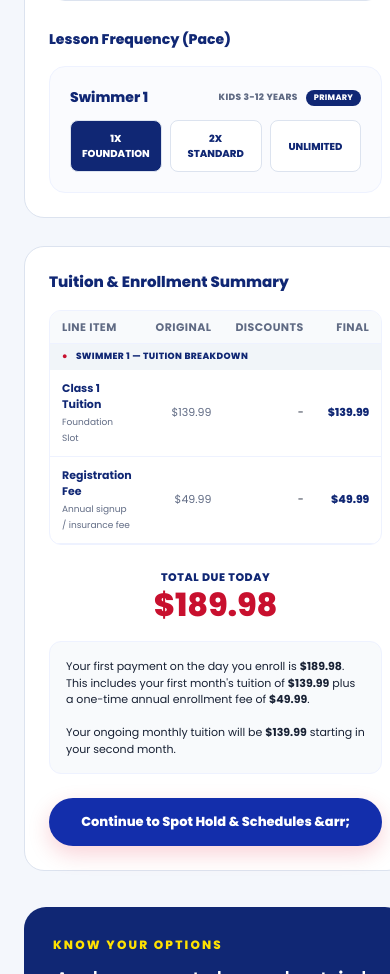
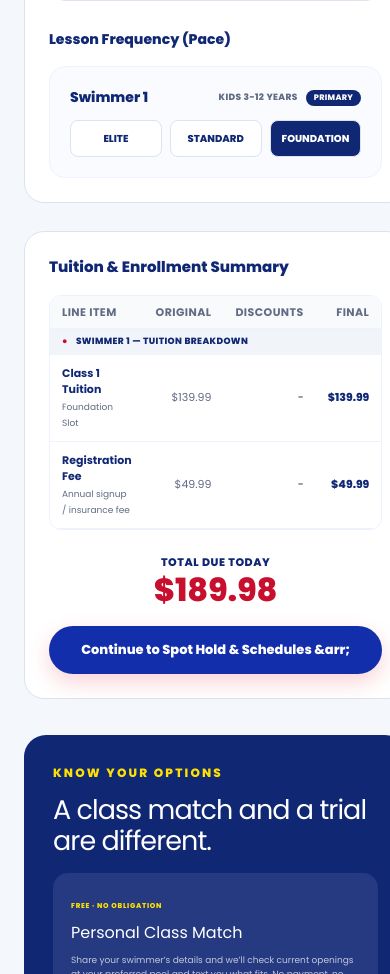
Before and after one commit to rootedinresearch/12-questions-every-parent-should-ask-chat-gpt-site, a Next.js app: page /hold in a window 390 px wide. Shown: the part 1200-2174 px from the top of the page. Built offline with nearby package versions, Linux system fonts and the light colour scheme.

Commit message:
Clean toggleLocation and finalize single-select pools and reordered paces

```diff
--- a/app/globals.css
+++ b/app/globals.css
@@ -835,3 +835,9 @@ button:focus-visible,a:focus-visible { outline:3px solid var(--yellow); outline-
     position: static !important;
   }
 }
+
+@media (max-width: 768px) {
+  .tuition-description-block {
+    display: none !important;
+  }
+}
--- a/app/hold/HoldForm.tsx
+++ b/app/hold/HoldForm.tsx
@@ -940,43 +940,43 @@ export default function HoldForm() {
                           <>
                             <button
                               type="button"
+                              onClick={() => updateSwimmer(swimmer.id, { pace: "dolphin_private" })}
+                              className={"pace-btn " + (swimmer.pace === "dolphin_private" ? "selected" : "")}
+                              style={{ flex: 1, padding: '10px', borderRadius: '8px', border: '1px solid #dce3ef', fontSize: '10px', fontWeight: '800', textTransform: 'uppercase', cursor: 'pointer', background: swimmer.pace === "dolphin_private" ? 'var(--navy)' : '#fff', color: swimmer.pace === "dolphin_private" ? '#fff' : 'var(--navy)' }}
+                            >
+                              Private
+                            </button>
+                            <button
+                              type="button"
                               onClick={() => updateSwimmer(swimmer.id, { pace: "dolphin_semi" })}
                               className={"pace-btn " + (swimmer.pace === "dolphin_semi" ? "selected" : "")}
                               style={{ flex: 1, padding: '10px', borderRadius: '8px', border: '1px solid #dce3ef', fontSize: '10px', fontWeight: '800', textTransform: 'uppercase', cursor: 'pointer', background: swimmer.pace === "dolphin_semi" ? 'var(--navy)' : '#fff', color: swimmer.pace === "dolphin_semi" ? '#fff' : 'var(--navy)' }}
                             >
                               Semi-Private
                             </button>
-                            <button
-                              type="button"
-                              onClick={() => updateSwimmer(swimmer.id, { pace: "dolphin_private" })}
-                              className={"pace-btn " + (swimmer.pace === "dolphin_private" ? "selected" : "")}
-                              style={{ flex: 1, padding: '10px', borderRadius: '8px', border: '1px solid #dce3ef', fontSize: '10px', fontWeight: '800', textTransform: 'uppercase', cursor: 'pointer', background: swimmer.pace === "dolphin_private" ? 'var(--navy)' : '#fff', color: swimmer.pace === "dolphin_private" ? '#fff' : 'var(--navy)' }}
-                            >
-                              Private
-                            </button>
                           </>
                         ) : (
                           <>
                             <button
                               type="button"
-                              onClick={() => updateSwimmer(swimmer.id, { pace: "foundation" })}
-                              style={{ flex: 1, padding: '10px', borderRadius: '8px', border: '1px solid #dce3ef', fontSize: '10px', fontWeight: '800', textTransform: 'uppercase', cursor: 'pointer', background: swimmer.pace === "foundation" ? 'var(--navy)' : '#fff', color: swimmer.pace === "foundation" ? '#fff' : 'var(--navy)' }}
+                              onClick={() => updateSwimmer(swimmer.id, { pace: "unlimited" })}
+                              style={{ flex: 1, padding: '10px', borderRadius: '8px', border: '1px solid #dce3ef', fontSize: '10px', fontWeight: '800', textTransform: 'uppercase', cursor: 'pointer', background: swimmer.pace === "unlimited" ? 'var(--navy)' : '#fff', color: swimmer.pace === "unlimited" ? '#fff' : 'var(--navy)' }}
                             >
-                              1X Foundation
+                              Elite
                             </button>
                             <button
                               type="button"
                               onClick={() => updateSwimmer(swimmer.id, { pace: "standard" })}
                               style={{ flex: 1, padding: '10px', borderRadius: '8px', border: '1px solid #dce3ef', fontSize: '10px', fontWeight: '800', textTransform: 'uppercase', cursor: 'pointer', background: swimmer.pace === "standard" ? 'var(--navy)' : '#fff', color: swimmer.pace === "standard" ? '#fff' : 'var(--navy)' }}
                             >
-                              2X Standard
+                              Standard
                             </button>
                             <button
                               type="button"
-                              onClick={() => updateSwimmer(swimmer.id, { pace: "unlimited" })}
-                              style={{ flex: 1, padding: '10px', borderRadius: '8px', border: '1px solid #dce3ef', fontSize: '10px', fontWeight: '800', textTransform: 'uppercase', cursor: 'pointer', background: swimmer.pace === "unlimited" ? 'var(--navy)' : '#fff', color: swimmer.pace === "unlimited" ? '#fff' : 'var(--navy)' }}
+                              onClick={() => updateSwimmer(swimmer.id, { pace: "foundation" })}
+                              style={{ flex: 1, padding: '10px', borderRadius: '8px', border: '1px solid #dce3ef', fontSize: '10px', fontWeight: '800', textTransform: 'uppercase', cursor: 'pointer', background: swimmer.pace === "foundation" ? 'var(--navy)' : '#fff', color: swimmer.pace === "foundation" ? '#fff' : 'var(--navy)' }}
                             >
-                              Unlimited
+                              Foundation
                             </button>
                           </>
                         )}
@@ -1079,7 +1079,7 @@ export default function HoldForm() {
               <strong style={{ fontSize: '32px', fontWeight: '900', color: '#c8102e', display: 'block', lineHeight: '1' }}>${quotePricing.firstMonthTotal.toFixed(2)}</strong>
             </div>
 
-            <div style={{ fontSize: '11px', lineHeight: '1.5', color: 'var(--ink)', padding: '16px', background: '#f8fafc', borderRadius: '12px', border: '1px solid #eef2ff', marginBottom: '24px' }}>
+            <div className="tuition-description-block" style={{ fontSize: '11px', lineHeight: '1.5', color: 'var(--ink)', padding: '16px', background: '#f8fafc', borderRadius: '12px', border: '1px solid #eef2ff', marginBottom: '24px' }}>
               Your first payment on the day you enroll is <strong>${quotePricing.firstMonthTotal.toFixed(2)}</strong>. This includes your first month&apos;s tuition of <strong>${quotePricing.totalTuition.toFixed(2)}</strong> plus a one-time annual enrollment fee of <strong>${quotePricing.totalRegistrationFees.toFixed(2)}</strong>.
               <br/><br/>
               Your ongoing monthly tuition will be <strong>${quotePricing.totalTuition.toFixed(2)}</strong> starting in your second month.
@@ -1302,17 +1302,9 @@ export default function HoldForm() {
               const dayOrder = ["Monday", "Tuesday", "Wednesday", "Thursday", "Friday", "Saturday", "Sunday"];
               const availableDays = dayOrder.filter((day) => availableDaysSet.has(day));
 
-              const toggleLocation = (locId: string) => {
-                let nextArr;
-                if (locationsArray.includes(locId)) {
-                  nextArr = locationsArray.filter((id) => id !== locId);
-                } else {
-                  nextArr = [...locationsArray, locId];
-                }
-                updateSwimmer(swimmer.id, { location: nextArr.join(","), preferredSchedule: "" });
-              };
-
-              const selectedNames = locationsArray.map(id => LOCATIONS.find(l => l.id === id)?.name).filter(Boolean).join(", ");
+
+
+              const selectedNames = swimmer.location ? LOCATIONS.find(l => l.id === swimmer.location)?.name || "" : "";
               const preferredArray = swimmer.preferredSchedule ? swimmer.preferredSchedule.split(",").map(d => d.trim()).filter(Boolean) : [];
 
               return (
@@ -1321,12 +1313,11 @@ export default function HoldForm() {
 
                   <div className="pool-choices">
                     {LOCATIONS.map((location) => {
-                      const isSelected = locationsArray.includes(location.id);
+                      const isSelected = swimmer.location === location.id;
                       return (
-                        <label key={location.id} className={isSelected ? "selected" : ""}>
-                          <input type="checkbox" checked={isSelected} onChange={() => toggleLocation(location.id)} />
-                          <strong>{location.name}</strong>
-                          <small>{location.detail}</small>
+                        <label key={location.id} className={isSelected ? "selected" : ""} style={{ display: 'flex', alignItems: 'center', gap: '10px', padding: '16px', border: '1px solid #dce3ef', borderRadius: '12px', marginBottom: '10px', cursor: 'pointer' }}>
+                          <input type="radio" name={"location_" + swimmer.id} checked={isSelected} onChange={() => updateSwimmer(swimmer.id, { location: location.id, preferredSchedule: "" })} style={{ width: '18px', height: '18px' }} />
+                          <strong style={{ fontSize: '15px', color: 'var(--navy)' }}>{location.name} - {location.detail}</strong>
                         </label>
                       );
                     })}
```
